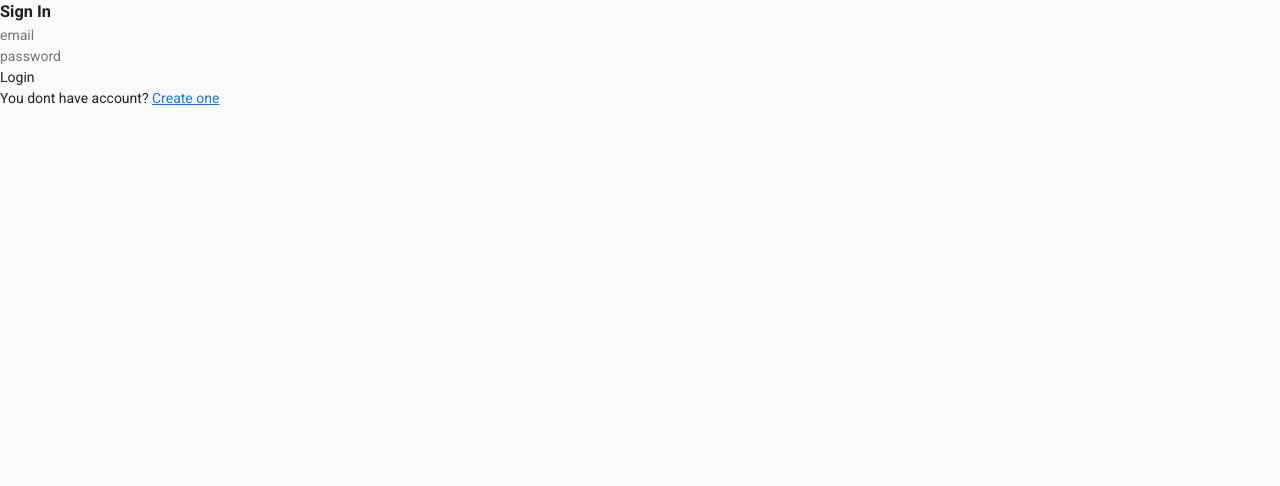
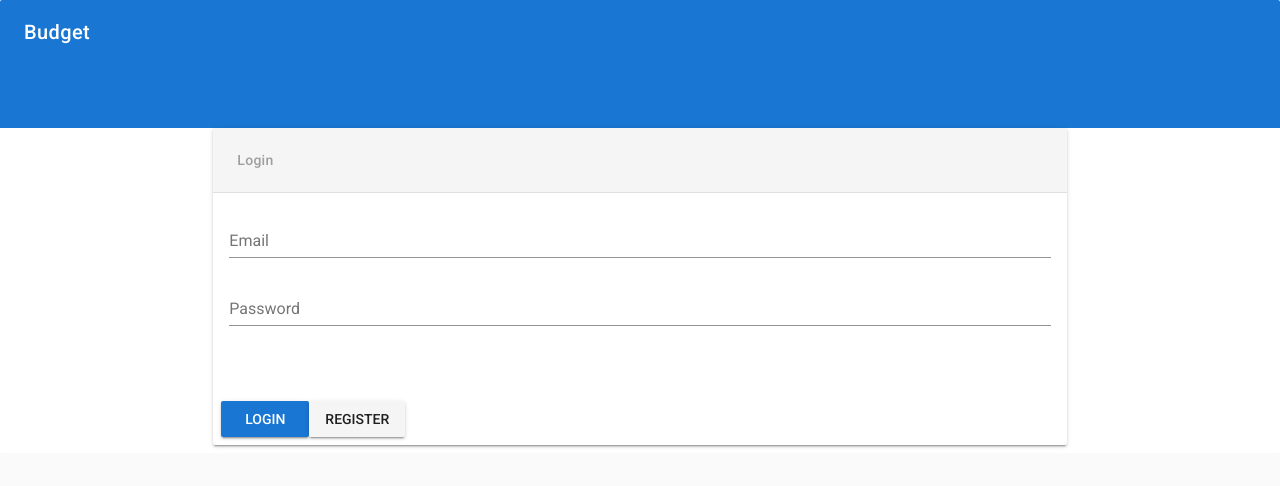
Before and after one commit to BartoszGamza/BudgetVue, a Vue app: page /#/login in a window 1280 px wide. Shown: the top 486 px of the page. Built offline with nearby package versions, Linux system fonts and the light colour scheme; no server answers.

Commit message:
login and register pages redesigned, to refactor

```diff
--- a/src/components/Login.vue
+++ b/src/components/Login.vue
@@ -1,11 +1,37 @@
 <template>
-  <div class="login">
-    <h3>Sign In</h3>
-    <input type="text" v-model="email" placeholder="email"><br>
-    <input type="password" v-model="password" placeholder="password"><br>
-    <button @click="login">Login</button>
-    <p>You dont have account? <router-link to="/signup">Create one</router-link></p>
-  </div>
+  <v-card flat>
+    <v-toolbar dark color="primary" flat extended>
+      <v-toolbar-title>Budget</v-toolbar-title>
+    </v-toolbar>
+    <v-layout row pb-2>
+      <v-flex xs8 offset-xs2>
+        <v-card class="card--flex-toolbar">
+          <v-toolbar card prominent>
+            <v-toolbar-title class="body-2 grey--text">Login</v-toolbar-title>
+            <v-spacer></v-spacer>
+          </v-toolbar>
+          <v-divider></v-divider>
+          <v-card-text style="height: 200px;">
+            <v-form>
+     <v-text-field
+       label="Email"
+       v-model="email"
+     ></v-text-field>
+     <v-text-field
+       label="Password"
+       v-model="password"
+       type="password"
+     ></v-text-field>
+   </v-form>
+          </v-card-text>
+          <v-card-actions>
+         <v-btn color="primary"  @click="login">Login</v-btn>
+         <router-link to="/signup"><v-btn>Register</v-btn></router-link>
+       </v-card-actions>
+        </v-card>
+      </v-flex>
+    </v-layout>
+  </v-card>
 </template>
 
 <script>
--- a/src/components/SignUp.vue
+++ b/src/components/SignUp.vue
@@ -1,11 +1,37 @@
 <template>
-  <div class="login">
-    <h3>Create an account</h3>
-    <input type="text" v-model="email" placeholder="email"><br>
-    <input type="password" v-model="password" placeholder="password"><br>
-    <button @click="signUp">Create</button>
-    <p>You already have one? <router-link to="/login">Login</router-link></p>
-  </div>
+  <v-card flat>
+    <v-toolbar dark color="primary" flat extended>
+      <v-toolbar-title>Budget</v-toolbar-title>
+    </v-toolbar>
+    <v-layout row pb-2>
+      <v-flex xs8 offset-xs2>
+        <v-card class="card--flex-toolbar">
+          <v-toolbar card prominent>
+            <v-toolbar-title class="body-2 grey--text">Register new account</v-toolbar-title>
+            <v-spacer></v-spacer>
+          </v-toolbar>
+          <v-divider></v-divider>
+          <v-card-text style="height: 200px;">
+            <v-form>
+     <v-text-field
+       label="Email"
+       v-model="email"
+     ></v-text-field>
+     <v-text-field
+       label="Password"
+       v-model="password"
+       type="password"
+     ></v-text-field>
+   </v-form>
+          </v-card-text>
+          <v-card-actions>
+         <v-btn color="primary"  @click="signUp">Register</v-btn>
+         <router-link to="/login"><v-btn>Login</v-btn></router-link>
+       </v-card-actions>
+        </v-card>
+      </v-flex>
+    </v-layout>
+  </v-card>
 </template>
 
 <script>
```
